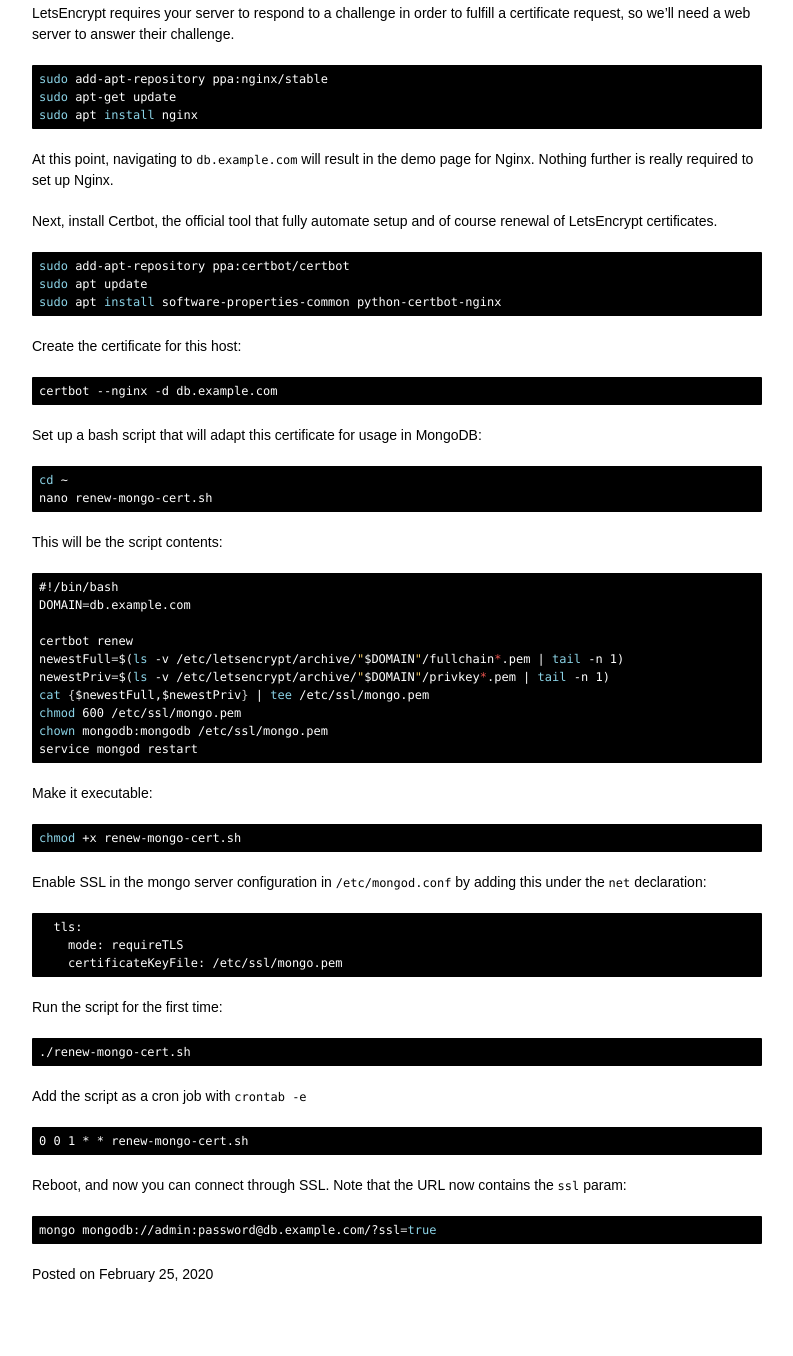
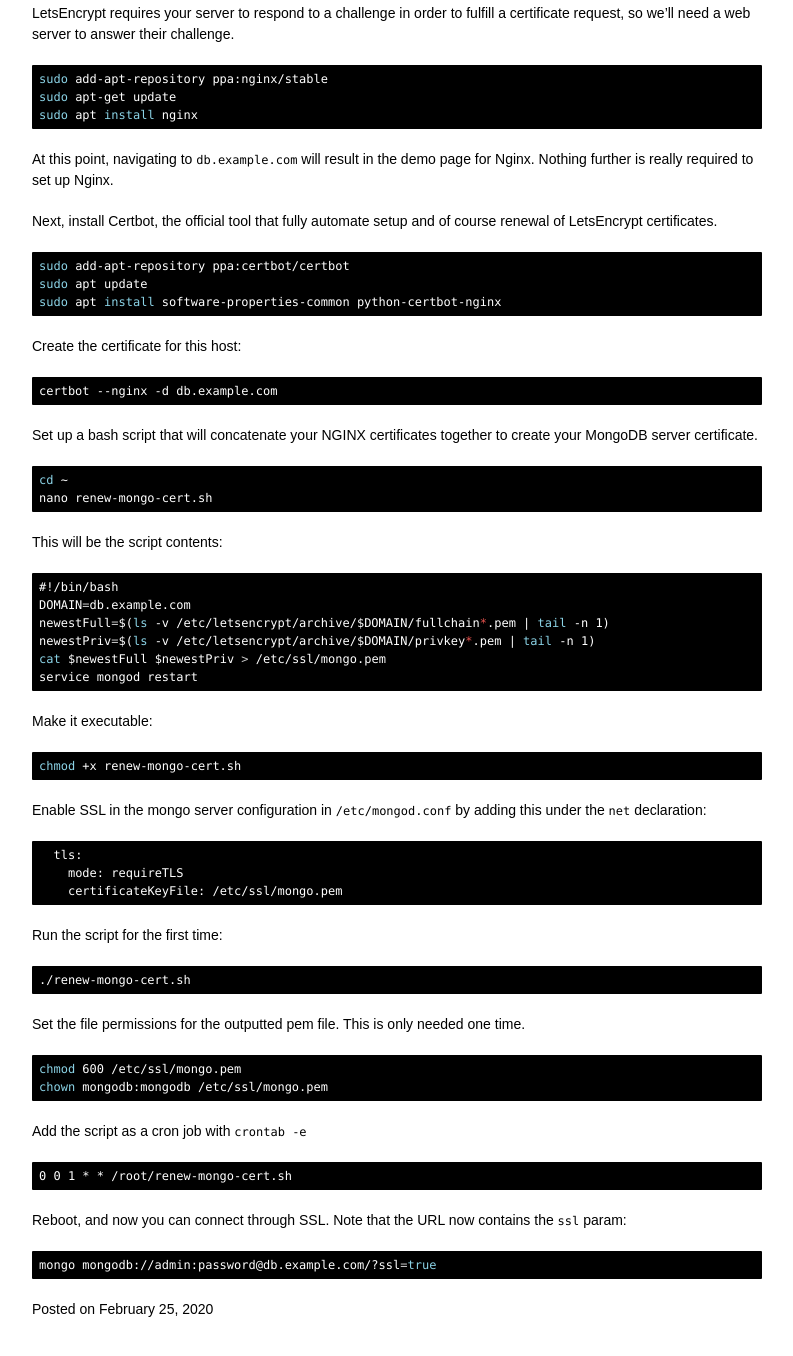
Before and after one commit to jamesloper/blog, a Jekyll site: the page built from _posts/2020-02-25-mongodb-ssl-setup.md, in a window 1280 px wide and 1400 px high, scrolled down 636 px. Shown: the top 1356 px of the window, without its empty margins (348-1141 px from the left). Built offline with Jekyll 4.4.1, drawn with Linux system fonts in a browser that asks for light colours.

Commit message:
update ssl tutorial

````diff
--- a/_posts/2020-02-25-mongodb-ssl-setup.md
+++ b/_posts/2020-02-25-mongodb-ssl-setup.md
@@ -35,7 +35,7 @@
 certbot --nginx -d db.example.com
 ```
 
-Set up a bash script that will adapt this certificate for usage in MongoDB:
+Set up a bash script that will concatenate your NGINX certificates together to create your MongoDB server certificate.
 
 ``` bash
 cd ~
@@ -47,13 +47,9 @@
 ``` bash
 #!/bin/bash
 DOMAIN=db.example.com
-
-certbot renew
-newestFull=$(ls -v /etc/letsencrypt/archive/"$DOMAIN"/fullchain*.pem | tail -n 1)
-newestPriv=$(ls -v /etc/letsencrypt/archive/"$DOMAIN"/privkey*.pem | tail -n 1)
-cat {$newestFull,$newestPriv} | tee /etc/ssl/mongo.pem
-chmod 600 /etc/ssl/mongo.pem
-chown mongodb:mongodb /etc/ssl/mongo.pem
+newestFull=$(ls -v /etc/letsencrypt/archive/$DOMAIN/fullchain*.pem | tail -n 1)
+newestPriv=$(ls -v /etc/letsencrypt/archive/$DOMAIN/privkey*.pem | tail -n 1)
+cat $newestFull $newestPriv > /etc/ssl/mongo.pem
 service mongod restart
 ```
 
@@ -77,10 +73,17 @@
 ./renew-mongo-cert.sh
 ```
 
+Set the file permissions for the outputted pem file. This is only needed one time.
+
+``` bash
+chmod 600 /etc/ssl/mongo.pem
+chown mongodb:mongodb /etc/ssl/mongo.pem
+```
+
 Add the script as a cron job with `crontab -e`
 
 ```
-0 0 1 * * renew-mongo-cert.sh
+0 0 1 * * /root/renew-mongo-cert.sh
 ```
 
 Reboot, and now you can connect through SSL. Note that the URL now contains the `ssl` param:
````
